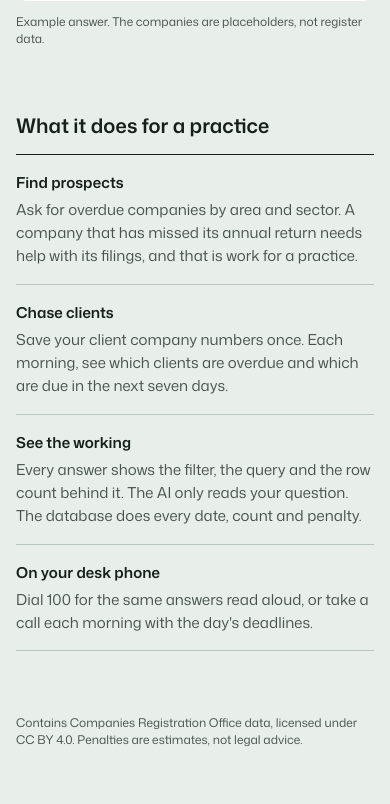
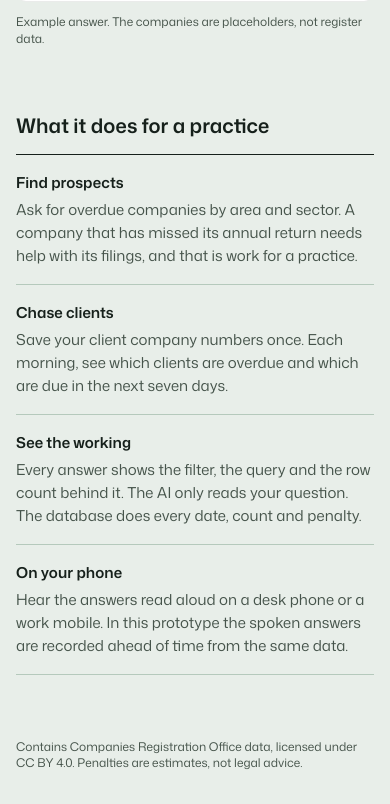
Before and after one commit to ConorsLeftReality/corkathon_2026, a React (Vite) app in the folder apps/web/: page / in a window 390 px wide. Shown: the part 847-1651 px from the top of the page. Before the commit the page ends 1628 px from the top, so only its background shows below. Built offline with nearby package versions, Linux system fonts and the light colour scheme; no server answers.

Commit message:
fix(web): landing says the phone answer is recorded

```diff
--- a/apps/web/src/routes/LandingPage.tsx
+++ b/apps/web/src/routes/LandingPage.tsx
@@ -53,9 +53,9 @@ const USES: { term: string; detail: string }[] = [
       'Every answer shows the filter, the query and the row count behind it. The AI only reads your question. The database does every date, count and penalty.',
   },
   {
-    term: 'On your desk phone',
+    term: 'On your phone',
     detail:
-      "Dial 100 for the same answers read aloud, or take a call each morning with the day's deadlines.",
+      'Hear the answers read aloud on a desk phone or a work mobile. In this prototype the spoken answers are recorded ahead of time from the same data.',
   },
 ]
 
```
